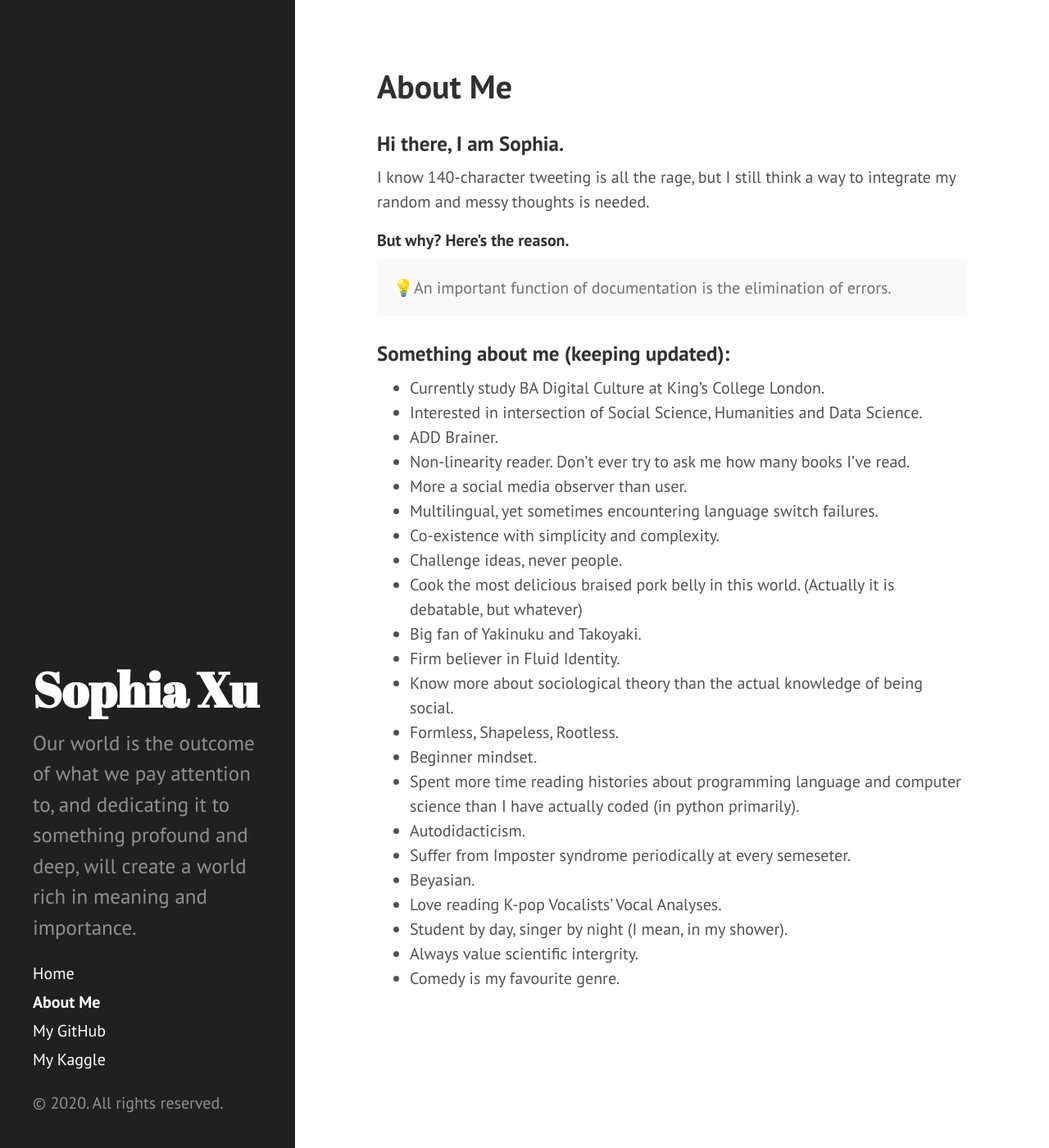
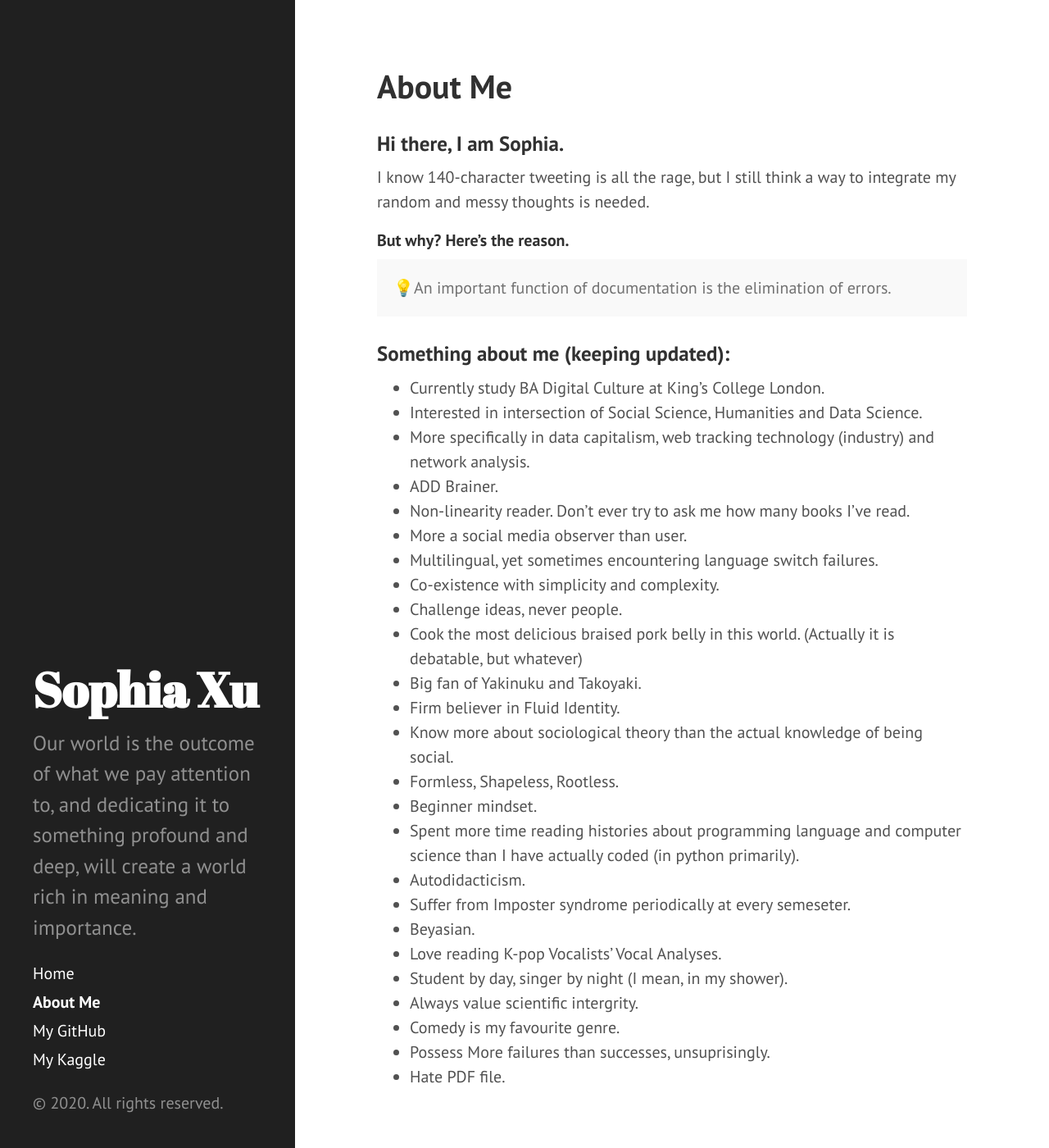
Before and after one commit to philosofia/philosofia.github.io, a Jekyll site: the page built from about.md, in a window 1280 px wide and 1400 px high. Shown: the whole window at 82% size. Built offline with Jekyll 4.4.1, drawn with Linux system fonts in a browser that asks for light colours.

Commit message:
Update about.md

```diff
--- a/about.md
+++ b/about.md
@@ -17,6 +17,7 @@ I know 140-character tweeting is all the rage, but I still think a way to integr
 
 * Currently study BA Digital Culture at King's College London.
 * Interested in intersection of Social Science, Humanities and Data Science.
+* More specifically in data capitalism, web tracking technology (industry) and network analysis.
 * ADD Brainer.
 * Non-linearity reader. Don't ever try to ask me how many books I've read.
 * More a social media observer than user.
@@ -37,3 +38,5 @@ I know 140-character tweeting is all the rage, but I still think a way to integr
 * Student by day, singer by night (I mean, in my shower).
 * Always value scientific intergrity.
 * Comedy is my favourite genre.
+* Possess More failures than successes, unsuprisingly.
+* Hate PDF file.
```
